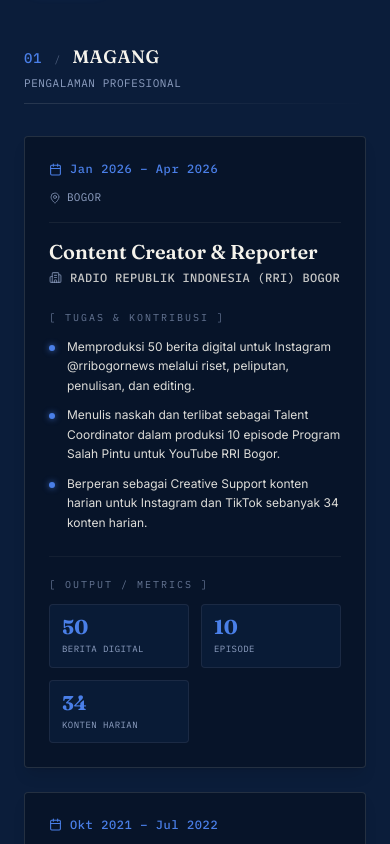
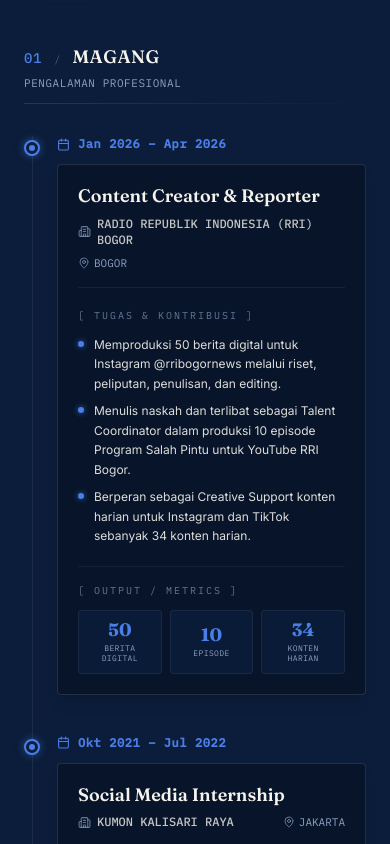
Before and after one commit to 1iki/portofolio-zahara, a React (Vite) app: page / in a window 390 px wide. Shown: the part 2960-3804 px from the top of the page. Built offline with nearby package versions, Linux system fonts and the light colour scheme.

Commit message:
layout card bertumpuk saat ini menjadi visual CAREER TIMELINE

```diff
--- a/src/components/ExperienceItem.jsx
+++ b/src/components/ExperienceItem.jsx
@@ -4,43 +4,143 @@ import { MapPin, Calendar, Building2 } from 'lucide-react';
 import { useReducedMotion } from '../hooks/useReducedMotion';
 
 /**
- * ExperienceItem — Broadcast Dossier Card representing a single professional role.
+ * ExperienceItem — Editorial Career Timeline Node & Card representing a single professional role.
  */
-export default function ExperienceItem({ item }) {
+export default function ExperienceItem({ item, isLast = false }) {
   const prefersReducedMotion = useReducedMotion();
 
   if (!item) return null;
 
   return (
-    <motion.article
+    <motion.div
       layout
       initial={prefersReducedMotion ? { opacity: 1 } : { opacity: 0, y: 20 }}
-      animate={{ opacity: 1, y: 0 }}
+      whileInView={{ opacity: 1, y: 0 }}
+      viewport={{ once: true, margin: "-40px" }}
       exit={{ opacity: 0, y: -10 }}
-      transition={{ duration: 0.35, ease: [0.22, 1, 0.36, 1] }}
-      className="bg-navy-deep border border-divider hover:border-blue-accent/50 rounded-sm p-6 md:p-8 transition-all duration-300 shadow-lg relative group"
+      transition={{ duration: 0.4, ease: [0.22, 1, 0.36, 1] }}
+      className="relative group"
     >
-      {/* Header Info Strip */}
-      <div className="flex flex-col md:flex-row md:items-center justify-between gap-3 pb-4 border-b border-divider/50">
-        <div className="flex items-center gap-2 font-mono text-xs text-blue-accent tracking-wider font-medium">
+      {/* ── MOBILE TIMELINE ITEM (< 768px) ────────────────────────── */}
+      <div className="block md:hidden relative pl-6 border-l border-divider/60 ml-2 pb-10 last:pb-0">
+        {/* Mobile Timeline Node */}
+        <div
+          aria-hidden="true"
+          className="absolute -left-[9px] top-1 w-4 h-4 rounded-full bg-navy-base border-2 border-blue-accent flex items-center justify-center shadow-[0_0_8px_rgba(74,127,232,0.5)] z-10"
+        >
+          <div className="w-1.5 h-1.5 rounded-full bg-blue-accent" />
+        </div>
+
+        {/* Mobile Date Header */}
+        <div className="flex items-center gap-2 font-mono text-xs text-blue-accent tracking-wider font-semibold mb-3">
           <Calendar size={13} className="shrink-0 text-blue-accent" />
           <span>{item.dateLabel}</span>
         </div>
 
+        {/* Experience Card */}
+        <article className="bg-navy-deep border border-divider hover:border-blue-accent/50 rounded-sm p-5 sm:p-6 transition-all duration-300 shadow-lg relative">
+          {/* Header & Location */}
+          <div className="pb-4 border-b border-divider/50">
+            <h4 className="font-display text-lg sm:text-xl text-ivory leading-tight group-hover:text-blue-accent transition-colors">
+              {item.position}
+            </h4>
+            <div className="flex flex-wrap items-center justify-between gap-2 mt-2 font-mono text-xs text-muted uppercase">
+              <div className="flex items-center gap-1.5">
+                <Building2 size={13} className="shrink-0 text-muted/70" />
+                <span className="text-ivory/80 font-medium">{item.organization}</span>
+              </div>
               {item.location && (
-          <div className="flex items-center gap-1.5 font-mono text-[11px] text-muted tracking-wide uppercase">
+                <div className="flex items-center gap-1 text-[11px] text-muted">
                   <MapPin size={12} className="shrink-0 text-muted/70" />
                   <span>{item.location}</span>
                 </div>
               )}
             </div>
+          </div>
 
-      {/* Main Title & Organization */}
-      <div className="mt-4">
-        <h4 className="font-display text-xl md:text-2xl text-ivory leading-tight group-hover:text-blue-accent transition-colors">
+          {/* Responsibilities Section */}
+          {item.responsibilities && item.responsibilities.length > 0 && (
+            <div className="mt-5">
+              <span className="font-mono text-[10px] text-muted/70 tracking-[0.2em] uppercase block mb-3">
+                [ TUGAS & KONTRIBUSI ]
+              </span>
+              <ul className="space-y-2">
+                {item.responsibilities.map((resp, i) => (
+                  <li key={i} className="flex items-start gap-2.5 text-xs text-ivory/90 leading-relaxed">
+                    <span className="w-1.5 h-1.5 rounded-full bg-blue-accent mt-1.5 shrink-0 shadow-[0_0_6px_rgba(74,127,232,0.8)]" />
+                    <span>{resp}</span>
+                  </li>
+                ))}
+              </ul>
+            </div>
+          )}
+
+          {/* Metrics / Output Display Grid */}
+          {item.metrics && item.metrics.length > 0 && (
+            <div className="mt-5 pt-4 border-t border-divider/40">
+              <span className="font-mono text-[10px] text-muted/70 tracking-[0.2em] uppercase block mb-3">
+                [ OUTPUT / METRICS ]
+              </span>
+              <div className="grid grid-cols-3 gap-2">
+                {item.metrics.map((metric, idx) => (
+                  <div
+                    key={idx}
+                    className="bg-navy-base/80 p-2.5 rounded-sm border border-divider/60 hover:border-blue-accent/40 transition-colors flex flex-col justify-center text-center"
+                  >
+                    <span className="font-display text-lg font-bold text-blue-accent leading-none">
+                      {metric.value}
+                    </span>
+                    <span className="font-mono text-[8px] text-muted tracking-wider uppercase mt-1 leading-tight line-clamp-2">
+                      {metric.label}
+                    </span>
+                  </div>
+                ))}
+              </div>
+            </div>
+          )}
+        </article>
+      </div>
+
+      {/* ── DESKTOP EDITORIAL TIMELINE ITEM (>= 768px) ────────────── */}
+      <div className="hidden md:grid md:grid-cols-[180px_32px_1fr] lg:grid-cols-[200px_32px_1fr] items-start pb-12 last:pb-0">
+        {/* Left Column: Date & Location */}
+        <div className="flex flex-col items-end pr-6 pt-1 text-right shrink-0">
+          <span className="font-mono text-xs lg:text-sm text-blue-accent tracking-wider font-semibold">
+            {item.dateLabel}
+          </span>
+          {item.location && (
+            <div className="flex items-center gap-1 font-mono text-[11px] text-muted tracking-wide uppercase mt-1">
+              <MapPin size={11} className="shrink-0 text-muted/60" />
+              <span>{item.location}</span>
+            </div>
+          )}
+        </div>
+
+        {/* Center Column: Continuous Line + Node */}
+        <div className="relative flex justify-center self-stretch">
+          {/* Continuous Vertical Timeline Line */}
+          {!isLast && (
+            <div className="w-[2px] bg-gradient-to-b from-divider via-divider to-divider/20 absolute top-4 bottom-0 left-1/2 -translate-x-1/2 pointer-events-none" />
+          )}
+
+          {/* Timeline Node Anchor */}
+          <div
+            aria-hidden="true"
+            className="w-4 h-4 rounded-full bg-navy-base border-2 border-blue-accent flex items-center justify-center shadow-[0_0_10px_rgba(74,127,232,0.6)] z-10 mt-1 transition-transform duration-300 group-hover:scale-125 shrink-0"
+          >
+            <div className="w-1.5 h-1.5 rounded-full bg-blue-accent" />
+          </div>
+        </div>
+
+        {/* Right Column: Experience Card */}
+        <div className="pl-6 min-w-0">
+          <article className="bg-navy-deep border border-divider hover:border-blue-accent/50 rounded-sm p-6 lg:p-8 transition-all duration-300 shadow-lg relative">
+            {/* Header Info */}
+            <div className="pb-4 border-b border-divider/50">
+              <h4 className="font-display text-xl lg:text-2xl text-ivory leading-tight group-hover:text-blue-accent transition-colors">
                 {item.position}
               </h4>
-        <div className="flex items-center gap-2 mt-1.5 font-mono text-xs text-muted tracking-wide uppercase">
+              <div className="flex items-center gap-2 mt-2 font-mono text-xs text-muted tracking-wide uppercase">
                 <Building2 size={13} className="shrink-0 text-muted/70" />
                 <span className="text-ivory/80 font-medium">{item.organization}</span>
               </div>
@@ -54,7 +154,7 @@ export default function ExperienceItem({ item }) {
                 </span>
                 <ul className="space-y-2.5">
                   {item.responsibilities.map((resp, i) => (
-              <li key={i} className="flex items-start gap-3 text-xs md:text-sm text-ivory/90 leading-relaxed">
+                    <li key={i} className="flex items-start gap-3 text-xs lg:text-sm text-ivory/90 leading-relaxed">
                       <span className="w-1.5 h-1.5 rounded-full bg-blue-accent mt-2 shrink-0 shadow-[0_0_6px_rgba(74,127,232,0.8)]" />
                       <span>{resp}</span>
                     </li>
@@ -69,13 +169,13 @@ export default function ExperienceItem({ item }) {
                 <span className="font-mono text-[10px] text-muted/70 tracking-[0.2em] uppercase block mb-3">
                   [ OUTPUT / METRICS ]
                 </span>
-          <div className="grid grid-cols-2 sm:grid-cols-3 gap-3">
+                <div className="grid grid-cols-3 gap-3">
                   {item.metrics.map((metric, idx) => (
                     <div
                       key={idx}
-                className="bg-navy-base/80 p-3 md:p-3.5 rounded-sm border border-divider/60 hover:border-blue-accent/40 transition-colors flex flex-col justify-center"
+                      className="bg-navy-base/80 p-3 lg:p-3.5 rounded-sm border border-divider/60 hover:border-blue-accent/40 transition-colors flex flex-col justify-center"
                     >
-                <span className="font-display text-xl md:text-2xl font-bold text-blue-accent leading-none">
+                      <span className="font-display text-xl lg:text-2xl font-bold text-blue-accent leading-none">
                         {metric.value}
                       </span>
                       <span className="font-mono text-[9px] text-muted tracking-wider uppercase mt-1.5 leading-tight">
@@ -86,6 +186,9 @@ export default function ExperienceItem({ item }) {
                 </div>
               </div>
             )}
-    </motion.article>
+          </article>
+        </div>
+      </div>
+    </motion.div>
   );
 }
--- a/src/components/ExperienceSection.jsx
+++ b/src/components/ExperienceSection.jsx
@@ -22,10 +22,10 @@ export default function ExperienceSection({ number, type, children }) {
       whileInView={{ opacity: 1, y: 0 }}
       viewport={{ once: true, margin: "-60px" }}
       transition={{ duration: 0.5, ease: [0.22, 1, 0.36, 1] }}
-      className="mb-16 last:mb-0"
+      className="mb-16 md:mb-20 last:mb-0"
     >
       {/* Section Header */}
-      <div className="mb-8">
+      <div className="mb-8 md:mb-10">
         <div className="flex items-baseline gap-3 mb-1">
           <span className="font-mono text-sm md:text-base text-blue-accent tracking-wider font-medium">
             {number}
@@ -44,7 +44,7 @@ export default function ExperienceSection({ number, type, children }) {
       </div>
 
       {/* Experience Item Stack */}
-      <div className="flex flex-col gap-6">
+      <div className="space-y-0">
         {children}
       </div>
     </motion.section>
--- a/src/components/Timeline.jsx
+++ b/src/components/Timeline.jsx
@@ -134,8 +134,12 @@ export default function Timeline() {
                   number={String(index + 1).padStart(2, '0')}
                   type={group.type}
                 >
-                  {group.items.map((item) => (
-                    <ExperienceItem key={item.id} item={item} />
+                  {group.items.map((item, idx) => (
+                    <ExperienceItem
+                      key={item.id}
+                      item={item}
+                      isLast={idx === group.items.length - 1}
+                    />
                   ))}
                 </ExperienceSection>
               ))}
```
Lines whose indentation alone changed are shown as unchanged.
